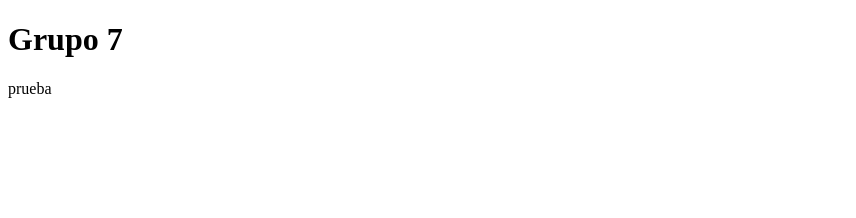
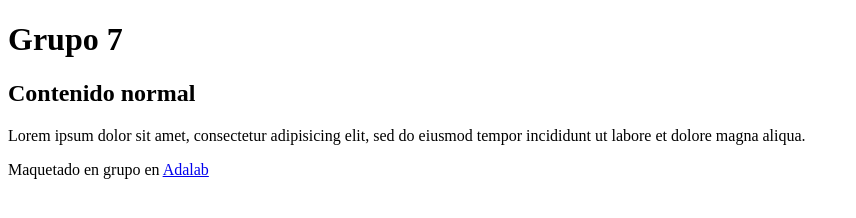
Before and after one commit to radiofiambre/practicas_github, a plain HTML site: page index.html in a window 1280 px wide. Shown: the whole page, without its empty margins (0-856 px from the left). Drawn offline with Linux system fonts and the light colour scheme.

Commit message:
frase, titulo y footer

```diff
--- a/index.html
+++ b/index.html
@@ -10,10 +10,16 @@
     </header>
     <main>
       <section class="motivacion"></section>
-      <section class="contenido"></section>
+      <section class="contenido">
+        <h2>Contenido normal</h2>
+        <p>
+          Lorem ipsum dolor sit amet, consectetur adipisicing elit, sed do eiusmod
+          tempor incididunt ut labore et dolore magna aliqua.
+        </p>
+      </section>
     </main>
     <footer>
-        <p>prueba</a></p>
+        <p>Maquetado en grupo en <a href="http://adalab.es">Adalab</a></p>
       </footer>
   </body>
 </html>
```
